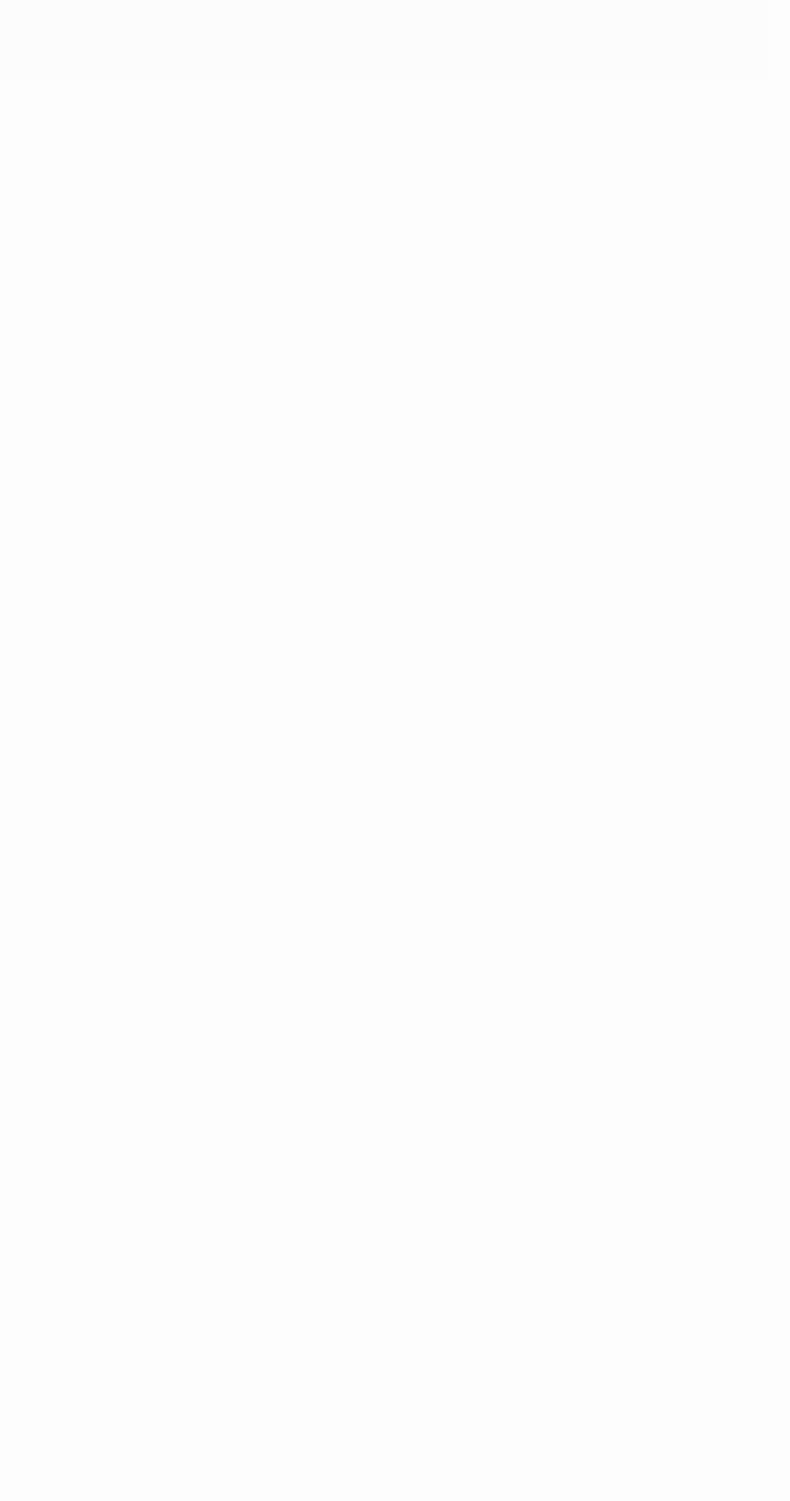
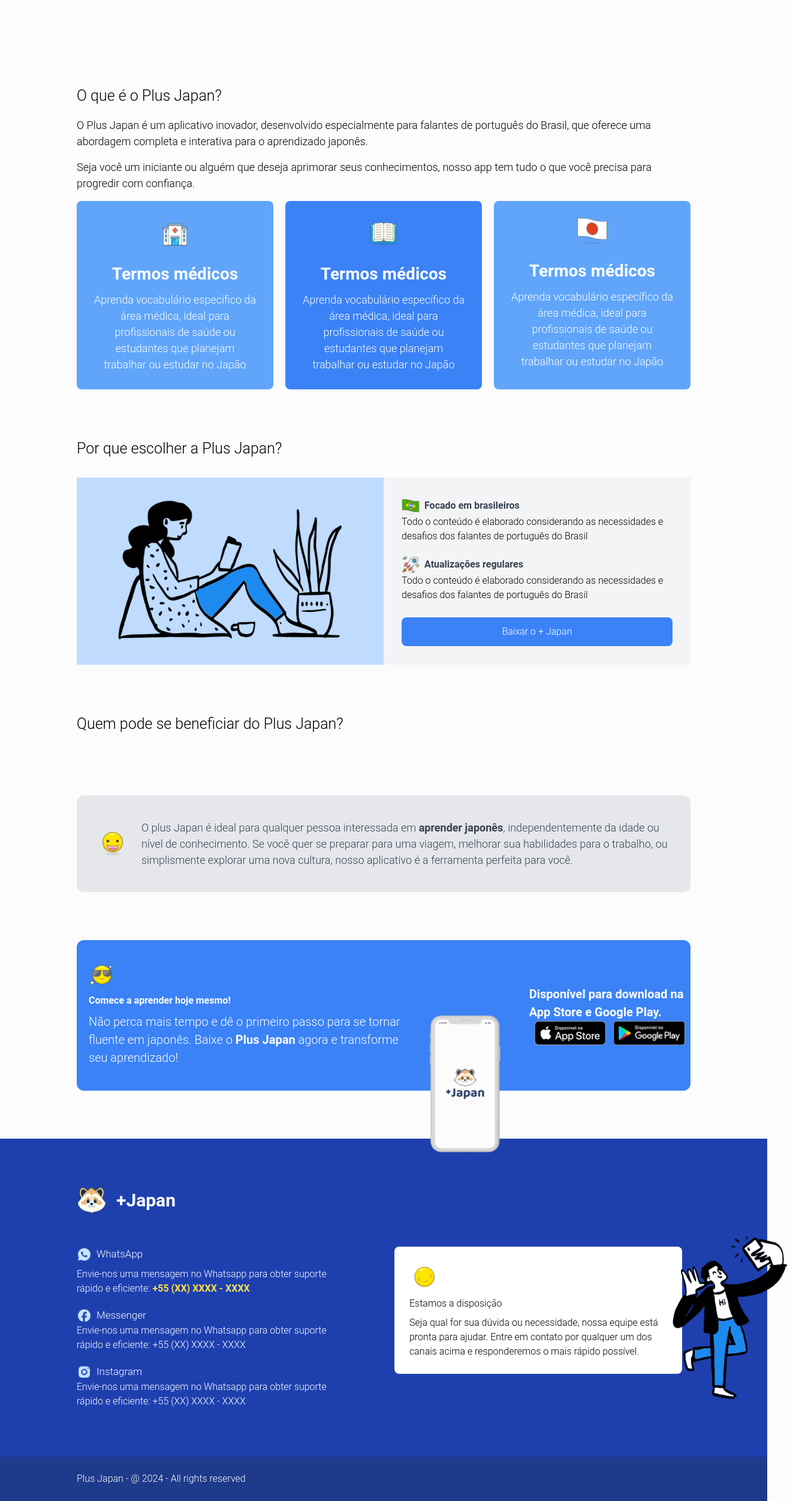
Before and after one commit to mateusgabriel042/frontend-kennedy-creative, a Next.js app: page / in a window 1280 px wide. Shown: the part 1103-3605 px from the top of the page at 60% size, 1318 px wide, since content can reach past the window. Before the commit the page ends 1244 px from the top, so only its background shows below. Built offline with nearby package versions, Linux system fonts and the light colour scheme.

Commit message:
add html components pre styled

```diff
--- a/src/pages/index.tsx
+++ b/src/pages/index.tsx
@@ -52,20 +52,161 @@
         </div>
       </header>
       <div className="transform rotate-180">
-      <svg viewBox="0 0 1440 320" xmlns="http://www.w3.org/2000/svg">
-  <path fill="#054c8e" fill-opacity="1" d="M0,320 Q720,0 1440,320 L0,320 Z"></path>
-</svg>
-
-
-
+        <svg viewBox="0 0 1440 320" xmlns="http://www.w3.org/2000/svg">
+          <path fill="#054c8e" fill-opacity="1" d="M0,320 Q720,0 1440,320 L0,320 Z"></path>
+        </svg>
       </div>
 
+      <section className="px-[10%]">
+        <h1 className="w-full text-[25px] mb-4">O que é o Plus Japan?</h1>
+        <p className="w-full text-[18px] mb-4">O Plus Japan é um aplicativo inovador, desenvolvido especialmente para falantes de português do Brasil,  que oferece uma abordagem completa e interativa para o aprendizado japonês.</p>
+        <p className="w-full text-[18px] mb-4">Seja você um iniciante ou alguém que deseja aprimorar seus conhecimentos, nosso app tem tudo o que você precisa para progredir com confiança.</p>
 
+        <div className="flex gap-x-5 w-full">
+          <div className="flex flex-col items-center gap-y-2 bg-blue-400 rounded-lg p-7">
+            <Image src="/assets/images/hospital--Streamline-Emoji.png" alt="" width={50} height={40} className="mb-4"/>
+            <h1 className="text-[28px] text-white font-bold">Termos médicos</h1>
+            <p className="text-[18px] text-white text-center">Aprenda vocabulário específico da área médica, ideal para profissionais de saúde ou estudantes que planejam trabalhar ou estudar no Japão</p>
+          </div>
 
+          <div className="flex flex-col items-center gap-y-2 bg-blue-500 rounded-lg p-7">
+            <Image src="/assets/images/open-book--Streamline-Emoji.png" alt="" width={50} height={40} className="mb-4" />
+            <h1 className="text-[28px] text-white font-bold">Termos médicos</h1>
+            <p className="text-[18px] text-white text-center">Aprenda vocabulário específico da área médica, ideal para profissionais de saúde ou estudantes que planejam trabalhar ou estudar no Japão</p>
+          </div>
 
+          <div className="flex flex-col items-center gap-y-2 bg-blue-400 rounded-lg p-7">
+            <Image src="/assets/images/Group.png" alt="" width={50} height={40} className="mb-4" />
+            <h1 className="text-[28px] text-white font-bold">Termos médicos</h1>
+            <p className="text-[18px] text-white text-center">Aprenda vocabulário específico da área médica, ideal para profissionais de saúde ou estudantes que planejam trabalhar ou estudar no Japão</p>
+          </div>
+        </div>
+      </section>
 
+      <section className="px-[10%] my-[80px]">
+        <h1 className="w-full text-[25px] mb-[30px]">Por que escolher a Plus Japan?</h1>
+        <div className="flex w-full rounded-lg">
+          <div className="flex items-center justify-center py-[30px] w-[50%] bg-blue-200">
+            <Image src="/assets/images/Open Doodles Reading.png" alt="" width={380} height={40} />
+          </div>
 
+          <div className="flex flex-col items-center justify-center w-[50%] bg-gray-100 px-[30px]">
+            <div className="flex w-full items-center gap-x-2">
+              <Image src="/assets/images/brazil--Streamline-Emoji.png" alt="" width={30} height={40} />
+              <h3 className="font-bold text-gray-700">Focado em brasileiros</h3>
+            </div>
 
+            <p>Todo o conteúdo é elaborado considerando as necessidades e desafios dos falantes de português do Brasil</p>
+
+            <div className="flex w-full items-center gap-x-2 mt-[20px]">
+              <Image src="/assets/images/rocket--Streamline-Emoji.png" alt="" width={30} height={40} />
+              <h3 className="font-bold text-gray-700">Atualizações regulares</h3>
+            </div>
+
+            <p>Todo o conteúdo é elaborado considerando as necessidades e desafios dos falantes de português do Brasil</p>
+
+            <button className="bg-blue-500 mt-[25px] py-[12px] text-white w-full rounded-lg">Baixar o + Japan</button>
+          </div>
+        </div>
+      </section>
+
+      <section className="px-[10%] my-[80px]">
+        <h1 className="w-full text-[25px] mb-[30px]">Quem pode se beneficiar do Plus Japan?</h1>
+
+        <div className="w-full mt-[100px]">
+          <div className="flex items-center gap-x-2 w-full rounded-xl px-5 py-[40px] relative bg-gray-200">
+            <div className="w-[150px] px-[20px]">
+              <Image src="/assets/images/grinning-face--Streamline-Emoji.png" alt="" width={80} height={40} />
+            </div>
+
+            <div>
+              <p className="text-gray-700 text-[18px]">
+                O plus Japan é ideal para qualquer pessoa interessada em <span className="font-bold">aprender japonês</span>, independentemente da idade ou nível de conhecimento.
+                Se você quer se preparar para uma viagem, melhorar sua habilidades para o trabalho, ou simplismente explorar uma nova cultura,
+                nosso aplicativo é a ferramenta perfeita para você.
+              </p>
+            </div>
+          </div>
+        </div>
+
+        <div className="flex w-full mt-[80px] bg-blue-500 rounded-xl py-[40px] items-center">
+          <div className="flex flex-col gap-y-2 w-full px-5">
+            <div className="w-full">
+              <Image src="/assets/images/smiling-face-with-sunglasses--Streamline-Emoji.png" alt="" width={40} height={40} />
+            </div>
+
+            <h3 className="font-bold text-white">Comece a aprender hoje mesmo!</h3>
+            <p className="text-white text-[20px]">
+              Não perca mais tempo e dê o primeiro passo para se tornar fluente em japonês. Baixe o <span className="font-bold">Plus Japan</span> agora e transforme seu aprendizado!
+            </p>
+          </div>
+
+          <div className="relative w-[300px] h-full ">
+            <Image src="/assets/images/cellphone2.png" alt="" width={120} height={100} className="absolute z-10 top-[0px]" />
+          </div>
+
+          <div>
+            <h2 className="text-white font-bold text-[20px]">Disponível para download na App Store e Google Play.</h2>
+
+            <div className="flex gap-x-3 w-full justify-center">
+              <Image src="/assets/images/apple-sotre.png" alt="" width={120} height={40} />
+              <Image src="/assets/images/google-play.png" alt="" width={120} height={40} />
+            </div>
+          </div>
+        </div>
+      </section>
+
+      <footer className="w-full px-[10%] bg-blue-800">
+        <div className="w-full py-[80px]">
+          <div className="w-full mb-[55px]">
+            <div className="flex gap-x-4">
+              <Image src="/assets/images/tanoki-head.png" alt="" width={50} height={50} />
+              <span className="font-bold text-[30px] text-white">+Japan</span>
+            </div>
+          </div>
+
+          <div className="w-full flex items-start gap-x-[80px]">
+            <ul className="flex flex-col gap-y-5 max-w-[450px]">
+              <li className="flex flex-col gap-y-2">
+                <h2 className="flex items-center gap-x-2 text-white text-[17px]">
+                  <Image src="/assets/images/ri_whatsapp-fill.png" alt="" width={25} height={40} />
+                  <span>WhatsApp</span>
+                </h2>
+                <p className="text-white">Envie-nos uma mensagem no Whatsapp para obter suporte rápido e eficiente: <span className="text-yellow-300 font-bold">+55 (XX) XXXX - XXXX</span></p>
+              </li>
+
+              <li>
+                <h2 className="flex items-center gap-x-2 text-white text-[17px]">
+                  <Image src="/assets/images/Facebook.png" alt="" width={25} height={40} />
+                  <span>Messenger</span>
+                </h2>
+                <p className="text-white">Envie-nos uma mensagem no Whatsapp para obter suporte rápido e eficiente: +55 (XX) XXXX - XXXX</p>
+              </li>
+
+              <li>
+                <h2 className="flex items-center gap-x-2 text-white text-[17px]">
+                  <Image src="/assets/images/Instagram.png" alt="" width={25} height={40} />
+                  <span>Instagram</span>
+                </h2>
+                <p className="text-white">Envie-nos uma mensagem no Whatsapp para obter suporte rápido e eficiente: +55 (XX) XXXX - XXXX</p>
+              </li>
+            </ul>
+
+            <div className="flex flex-col gap-y-2 bg-white px-[25px] py-[25px] rounded-lg w-[480px] relative">
+              <Image src="/assets/images/smiling-face-with-smiling-eyes--Streamline-Emoji.png" alt="" width={50} height={50} />
+              <Image src="/assets/images/Open Doodles Selfie.png" alt="" width={200} height={50} className="absolute right-[-180px] top-[-20px] -z-0" />
+              <h3>Estamos a disposição</h3>
+              <p>Seja qual for sua dúvida ou necessidade, nossa equipe está pronta para ajudar. Entre em contato por qualquer um dos canais acima e responderemos o mais rápido possível.</p>
+            </div>
+          </div>
+        </div>
+      </footer>
+
+      <div className="w-full py-[25px] px-[10%] bg-blue-900">
+        <span className="text-white text-[16px]">
+          Plus Japan - @ 2024 - All rights reserved
+        </span>
+      </div>
     </>
   )
 }
```
